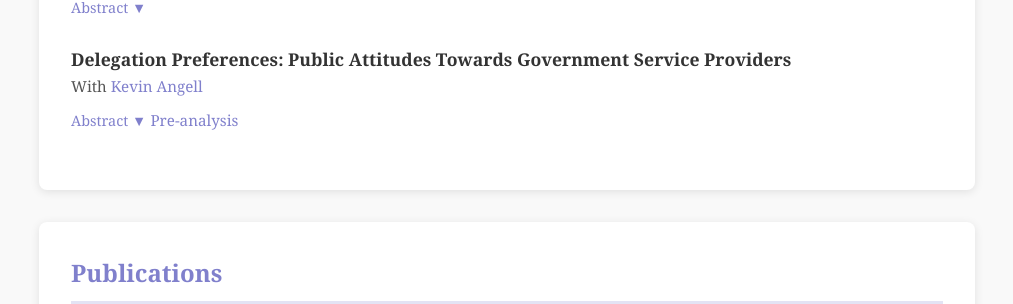
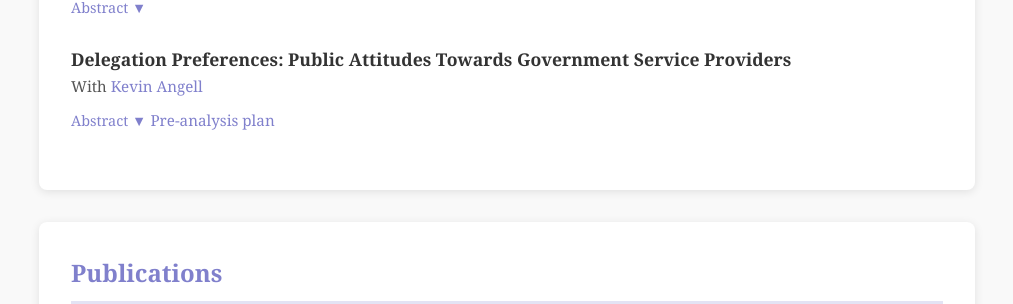
Before and after one commit to L-Cain/L-Cain.github.io, a Jekyll site: the page built from research.md, in a window 1280 px wide and 900 px high, scrolled down 390 px. Shown: the part 150-454 px from the top of the window, without its empty margins (133-1146 px from the left). Built offline with Jekyll 4.4.1, drawn with Linux system fonts in a browser that asks for light colours; our own code applies the rules of GitHub Pages for plain Markdown files.

Commit message:
Update research.md

```diff
--- a/research.md
+++ b/research.md
@@ -43,7 +43,7 @@ Government</a>
     <div style="display:none;margin-top:0.75rem;padding:1rem;background:#f0f0f8;border-left:3px solid #8080cc;border-radius:0 4px 4px 0;">
       <p>What does the public think about the outsourcing of government work to the private sector? Do Americans anticipate higher costs and lower quality when the state contracts with private firms? Holding constant these outcomes, are there residual preferences for state provision of social services? We find tentative affirmative answers to these questions using a series of simple survey experiments. These results indicate that the public expects better results from legislative delegation to bureaucrats and to non-profits than to for-profit firms or when representatives retain the prerogative. When the provider is held constant, the public anticipates worse results on average from giving a private firm broad rather than limited discretion to enact legislative goals. </p>
      </div>
-   <span style="font-size: 0.95rem; color: #555;"> <a href="https://coauthor1website.com">Pre-analysis </a></span>
+   <span style="font-size: 0.95rem; color: #555;"> <a href="https://coauthor1website.com">Pre-analysis plan</a></span>
   </div>
 
 
```
